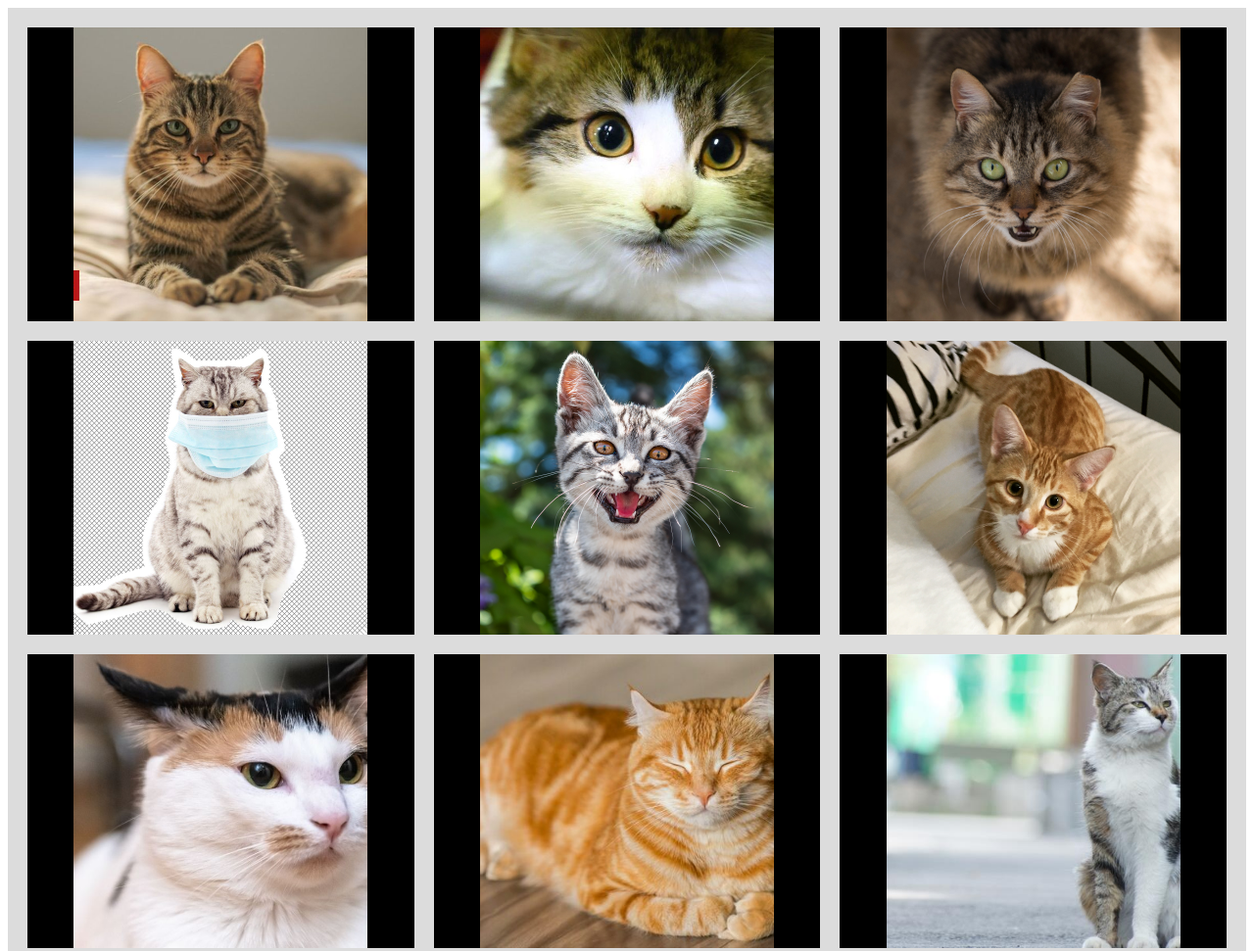
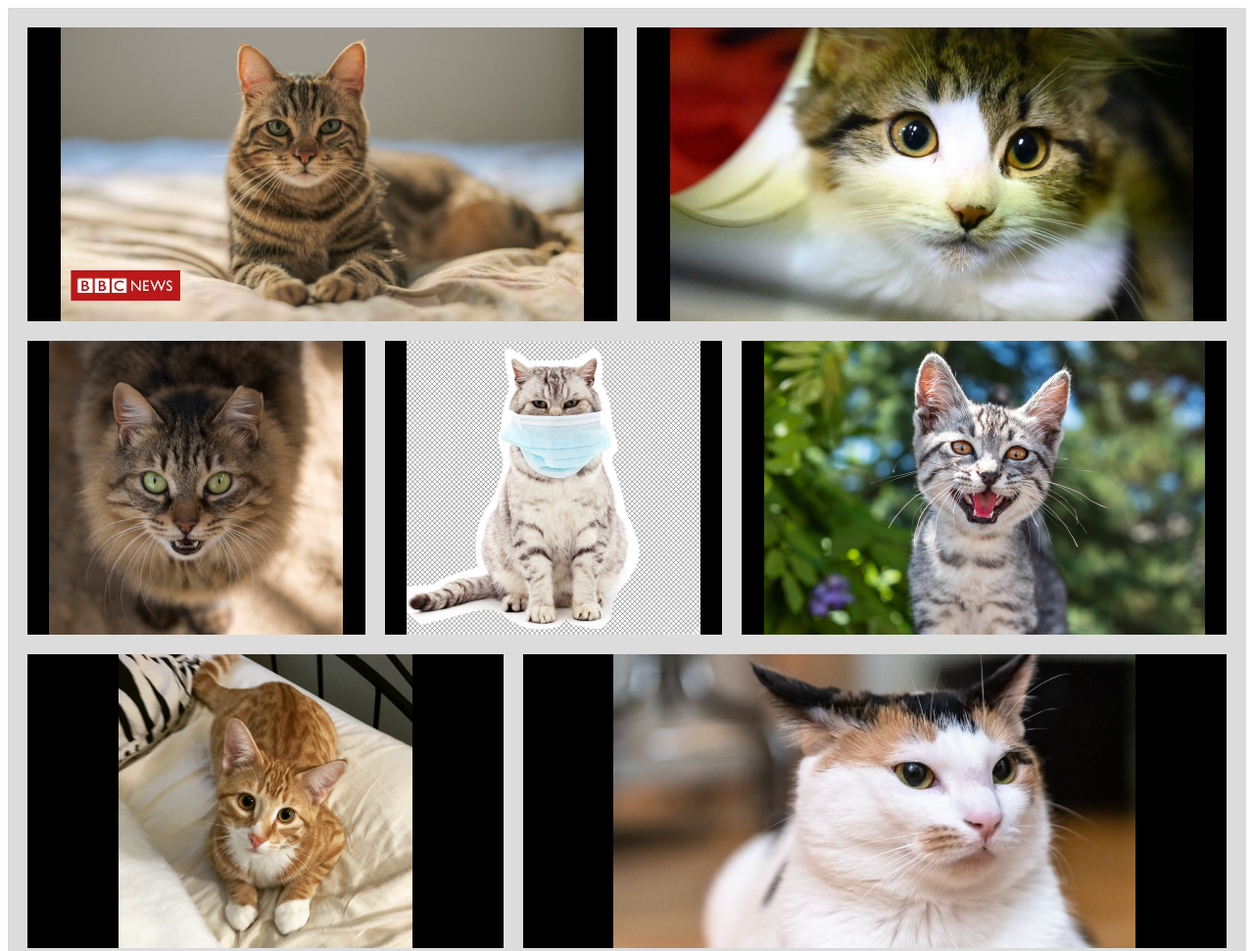
Before and after one commit to xydoy92/lesson_10_30_cats, a plain HTML site: page index.html in a window 1280 px wide. Shown: the top 971 px of the page at 98% size. Drawn offline with Linux system fonts and the light colour scheme.

Commit message:
fix: boxes extended

```diff
--- a/css/style.scss
+++ b/css/style.scss
@@ -11,11 +11,12 @@
     display: flex;
     justify-content: center;
     margin: 10px;
-    height: 300px;
     background: #000;
 }
 
 img {
-    width: 300px;
+    height: 300px;
     object-fit: cover;
+    object-position: center;
+    image-rendering: smooth;
 }
```
Also changed, not shown: css/style.css, 1 other file.
